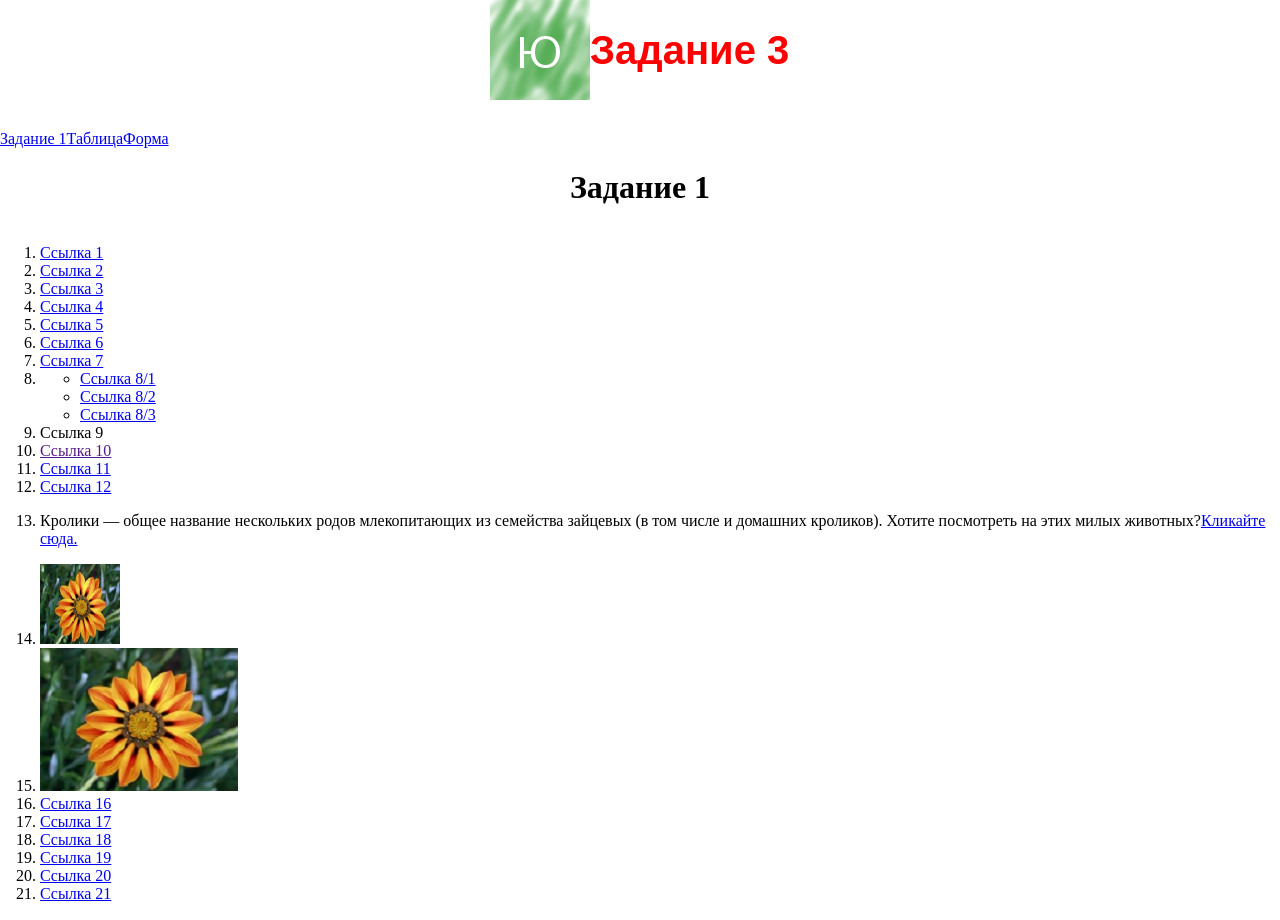
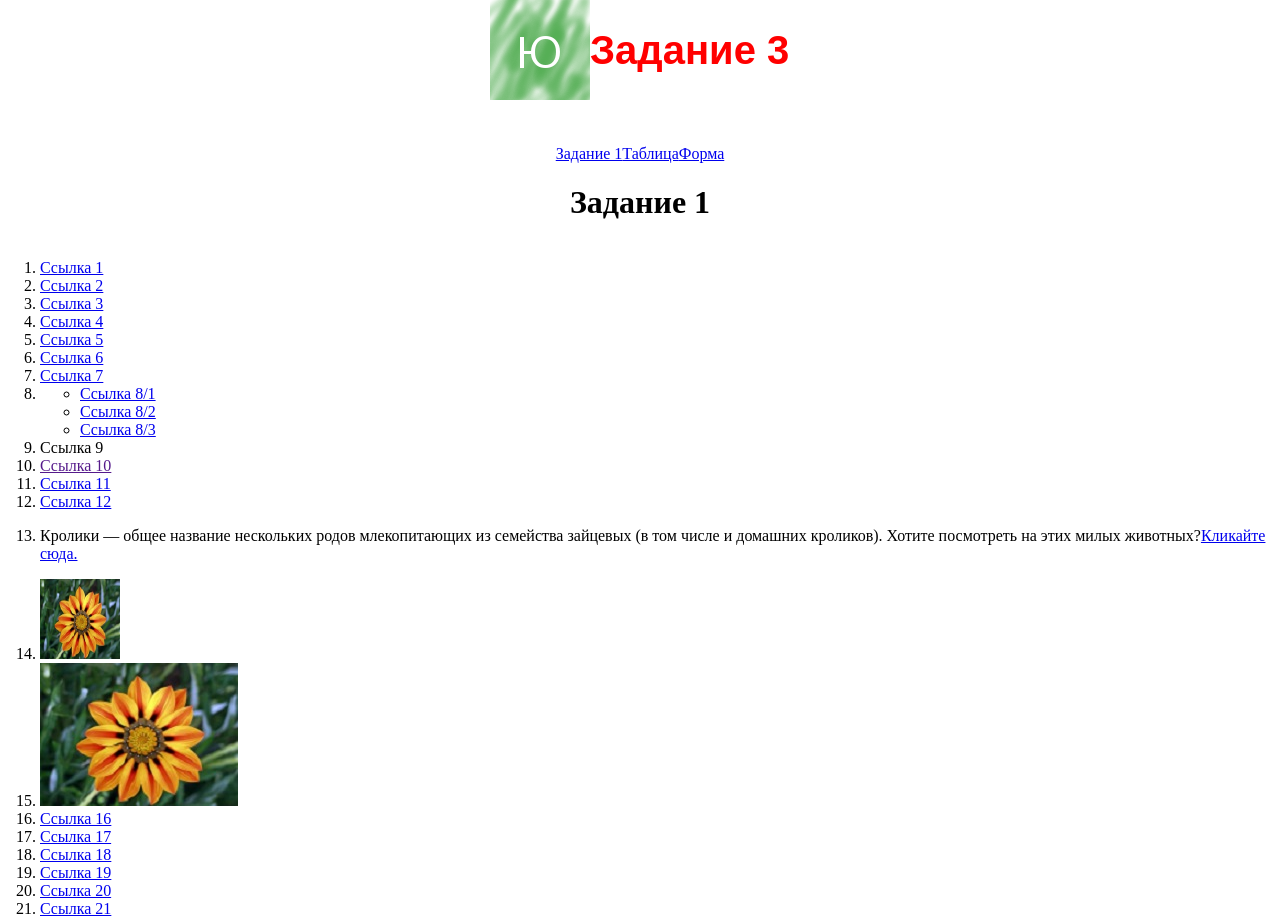
Before and after one commit to DudkinVladislav/web2, a plain HTML site: page index.html in a window 1280 px wide. Shown: the top 920 px of the page. Drawn offline with Linux system fonts and the light colour scheme.

Commit message:
Update style.css

```diff
--- a/style.css
+++ b/style.css
@@ -40,15 +40,14 @@ nav {
 	width:100%;
 }
 #navbar {
-  margin: 0;
-  padding: 0;
-  list-style-type: none;
-	display:flex;
-    flex-direction:column;
-    text-align: center;
-	width:100%
+  margin: 10px 10px 0 10px;
+    display: flex;
+    list-style: none;
+    flex-direction: column;
+    justify-content: center;
+    align-items: center;
 }
-#navbar li { display: inline; }
+#navbar li { margin: 5px 0 0 0;display: inline; }
 #border {
     width: 100%;
     display: block;
@@ -102,25 +101,14 @@ footer {
 @media screen and (min-width: 426px) {
 	body{magin: 0;}
    #navbar {
-  margin: 0;
+  margin:10px 0 0 0;
   padding: 0;
   list-style-type: none;
 	display:flex;
     flex-direction:row;
 	   text-align: center;
 	}
-    .menu li{
-        margin: 5px 10px;
-
     }
-    .gamePin{
-        flex-direction:row;
-        margin: 10px 0 0 0;
-    }
-
-    .content{
-        max-width: 960px;
-        margin: 0 auto;
     }
     table{
         font-size: 20px;
```
